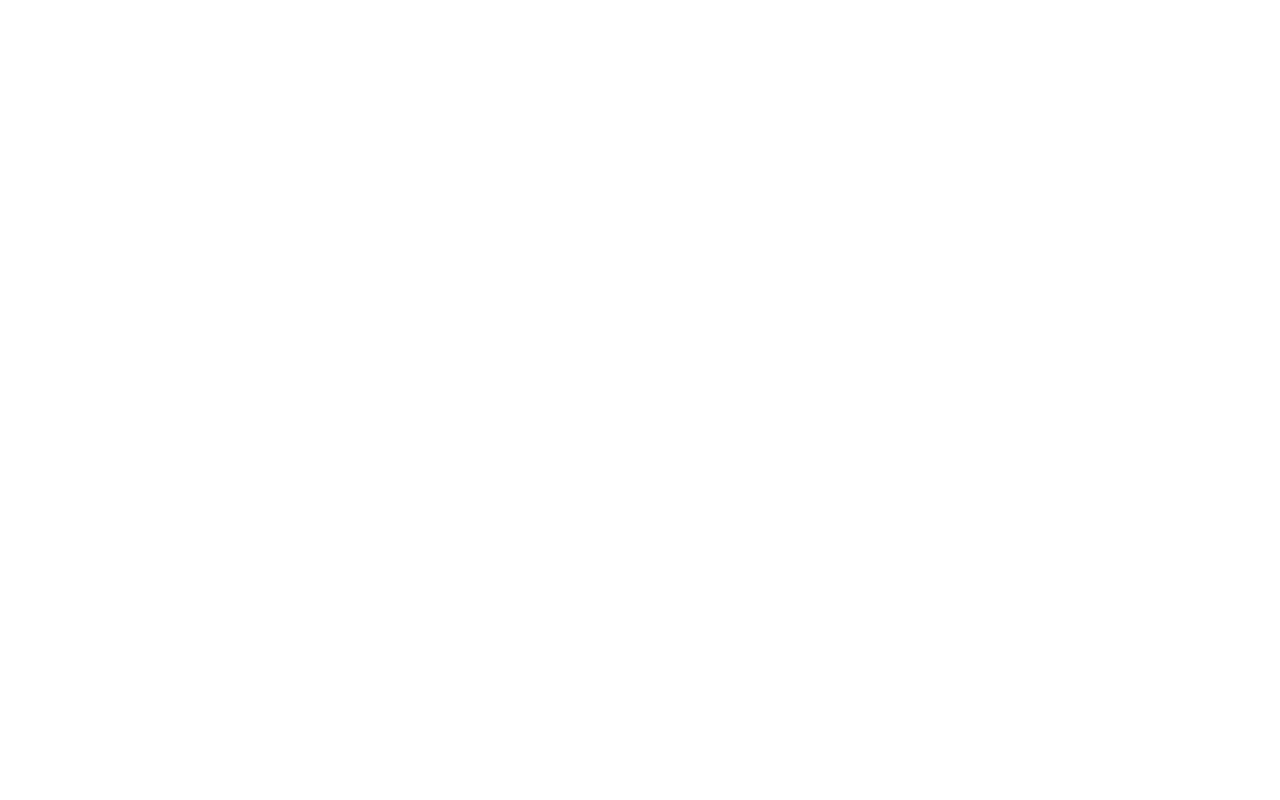
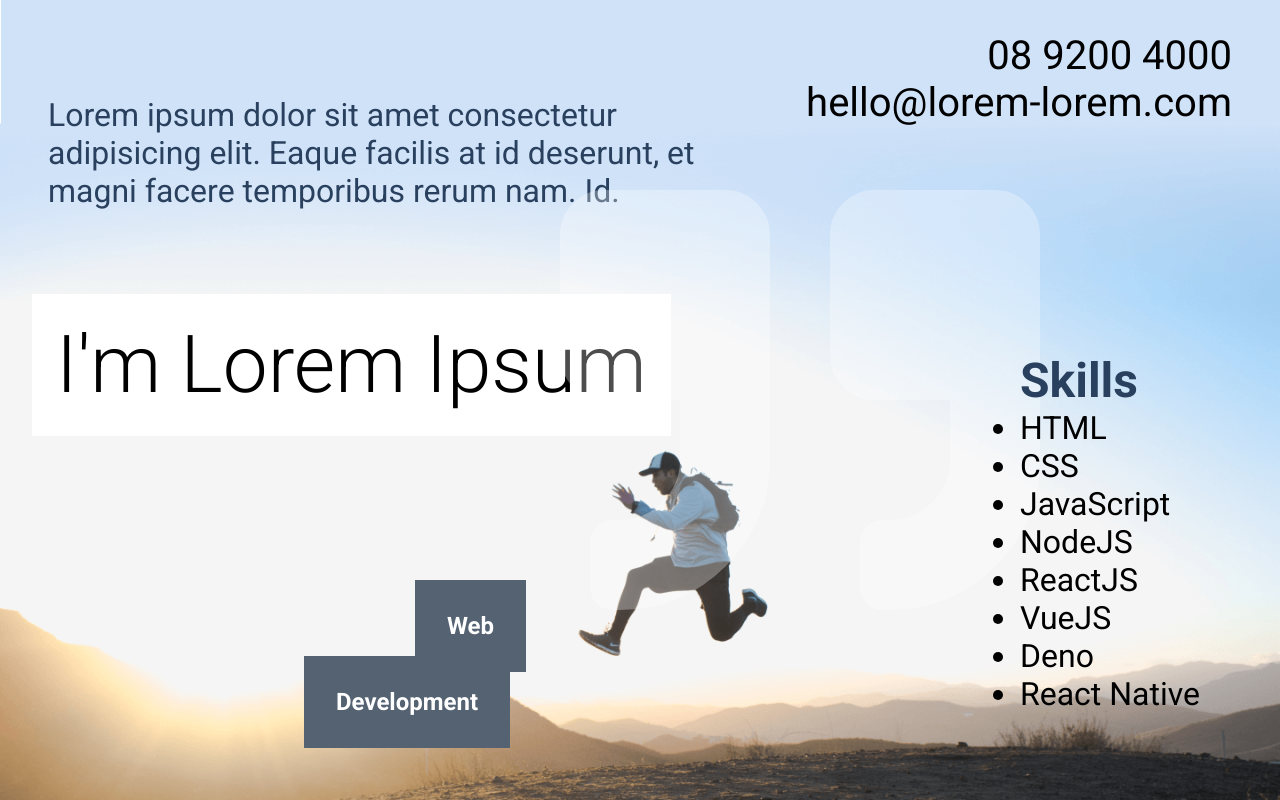
Before and after one commit to Nefiox/Example-Portfolio, a plain HTML site: page index.html in a window 1280 px wide. Drawn offline with Linux system fonts and the light colour scheme.

Commit message:
Finished

```diff
--- a/index.html
+++ b/index.html
@@ -6,8 +6,37 @@
     <meta name="viewport" content="width=device-width, initial-scale=1.0">
     <link rel="stylesheet" href="https://cdnjs.cloudflare.com/ajax/libs/font-awesome/5.15.4/css/all.min.css" integrity="sha512-1ycn6IcaQQ40/MKBW2W4Rhis/DbILU74C1vSrLJxCq57o941Ym01SwNsOMqvEBFlcgUa6xLiPY/NS5R+E6ztJQ==" crossorigin="anonymous" referrerpolicy="no-referrer" />
     <link rel="stylesheet" href="/public/css/styles.css">
-    <title>Document</title>
+    <title>Portfolio Resume</title>
 </head>
 <body>
+    <p>
+        Lorem ipsum dolor sit amet consectetur adipisicing elit. Eaque facilis at id deserunt, et magni facere temporibus rerum nam. Id.
+    </p>
+
+    <h1>I'm Lorem Ipsum</h1>
+    <i class="fas fa-quote-right"></i>
+
+    <ul>
+        <h3>Skills</h3>
+        <li>HTML</li>
+        <li>CSS</li>
+        <li>JavaScript</li>
+        <li>NodeJS</li>
+        <li>ReactJS</li>
+        <li>VueJS</li>
+        <li>Deno</li>
+        <li>React Native</li>
+    </ul>
+
+    <a href="#">
+        08 9200 4000 <br />
+        hello@lorem-lorem.com
+    </a>
+
+    <h2>
+        <span>Web</span> <br/>
+        <span>Development</span>
+    </h2>
+
 </body>
 </html>
--- a/public/css/styles.css
+++ b/public/css/styles.css
@@ -0,0 +1,97 @@
+@import url('https://fonts.googleapis.com/css2?family=Roboto:wght@300;400;500;700;900&display=swap');
+
+* {
+    box-sizing: border-box;
+}
+
+body {
+    background-image: url('/public/img/bg.png');
+    background-size: cover;
+    background-position: center center;
+    font-family: 'Roboto', sans-serif;
+    margin: 0;
+    min-height: 100vh;
+    padding: 2rem;
+}
+
+p {
+    color: #29415E;
+    font-size: 2rem;
+    width: 700px;
+    position: fixed;
+    top: 4rem;
+    left: 3rem;
+}
+
+h1 {
+    background-color: white;
+    display: inline-block;
+    font-size: 5rem;
+    padding: 1.5rem;
+    font-weight: 200;
+    position: fixed;
+    top: 15rem;
+    left: 2rem;
+}
+
+a {
+    position: fixed;
+    top: 2rem;
+    right: 3rem;
+    color: black;
+    text-decoration: none;
+    font-size: 2.5rem;
+    text-align: right;
+}
+
+ul {
+    position: fixed;
+    top: 20rem;
+    right: 5rem;
+    font-size: 2rem;
+}
+
+ul h3 {
+    color: #29415E;
+    font-size: 3rem;
+    margin: 0;
+}
+
+h2 {
+    position: fixed;
+    top: 35rem;
+    left: 20rem;
+    text-align: right;
+    font-size: 1.5rem;
+}
+
+h2 span {
+    background-color: #556272;
+    color: white;
+    display: inline-block;
+    padding: 2rem;
+}
+
+h2 span:last-child {
+    transform: translate(-1rem, -1rem);
+}
+
+i {
+    color: white;
+    opacity: 0.3;
+    font-size: 30rem;
+    position: fixed;
+    top: 10rem;
+    right: 15rem;
+}
+
+@media screen and (max-width: 768px) {
+    * {
+        position: static !important;
+        max-width: 100%;
+    }
+
+    i.fas {
+        display: none;
+    }
+}
```
